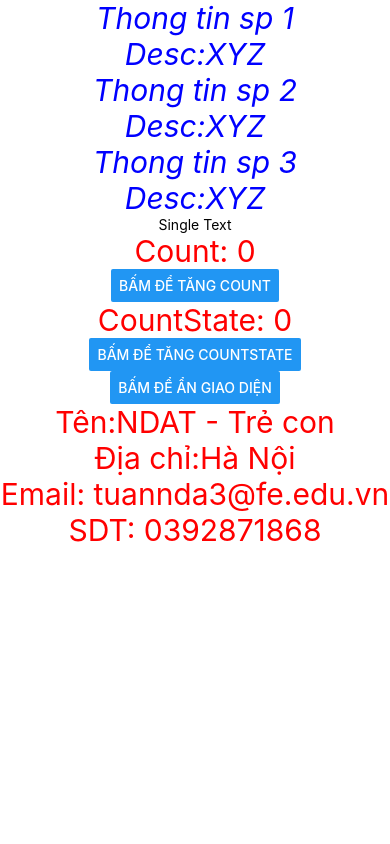
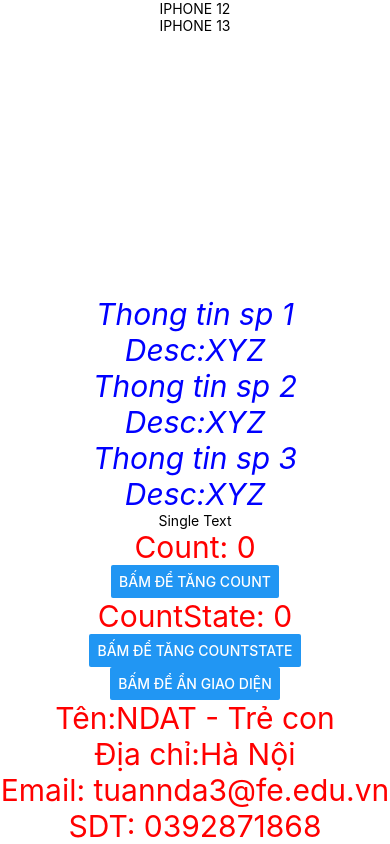
Before and after one commit to tuannda94/MOB306, a React Native app: screen / in a window 390 px wide. Built offline with nearby package versions, Linux system fonts and the light colour scheme.

Commit message:
FlatList

```diff
--- a/App.js
+++ b/App.js
@@ -5,6 +5,7 @@ import
   TextInfo,
   {SingleText}
   from "./src/screens/TextInfo";
+import ProductList from "./src/screens/ProductList";
 // import { SingleText } from "./src/screens/TextInfo";
 
 export default function App() {
@@ -44,9 +45,23 @@ export default function App() {
   let count = 0;
   const tangCount = () => count++;
 
+  // Dữ liệu cần truyền do ds
+  const productList = [
+        {
+            id: 1,
+            name: 'IPHONE 12'
+        },
+        {
+            id: 2,
+            name: 'IPHONE 13'
+        }
+    ];
+
   return (
-    <ScrollView>
       <View style={styles.container}>
+        <ProductList data={productList} />
+
+
 
         <TextInfo name={'Thong tin sp 1'} desc={'XYZ'} />
         <TextInfo name={'Thong tin sp 2'} desc={'XYZ'} />
@@ -94,7 +109,6 @@ export default function App() {
         {/* Alt + Shift + Mũi tên xuống */}
         <StatusBar style="auto" />
       </View>
-    </ScrollView>
   );
 }
 
--- /dev/null
+++ b/src/screens/ProductList/index.js
@@ -0,0 +1,35 @@
+import {
+    Text,
+    FlatList,
+    View,
+    Image,
+    SafeAreaView,
+    StyleSheet
+} from 'react-native';
+
+const ProductList = (props) => {
+    // dữ liệu ds cần được truyền vào để dùng ở nhiều nơi
+    // => cần 1 props là data để nhận dữ liệu
+    const productList = props.data;
+
+    return (
+        <SafeAreaView style={styles.safeView}>
+            <FlatList
+                data={productList}
+                // renderItem cho 1 object chứa {item} trả về view
+                renderItem={({item}) => (
+                    <View><Text>{item.name}</Text></View>
+                )}
+                // key cho item và trả về 1 giá trị là duy nhất
+                keyExtractor={(item) => item.id} // id là thuộc tính trong ds
+            />
+        </SafeAreaView>
+    )
+};
+export default ProductList;
+
+const styles = StyleSheet.create({
+    safeView: {
+        flex: 1
+    }
+});
```
